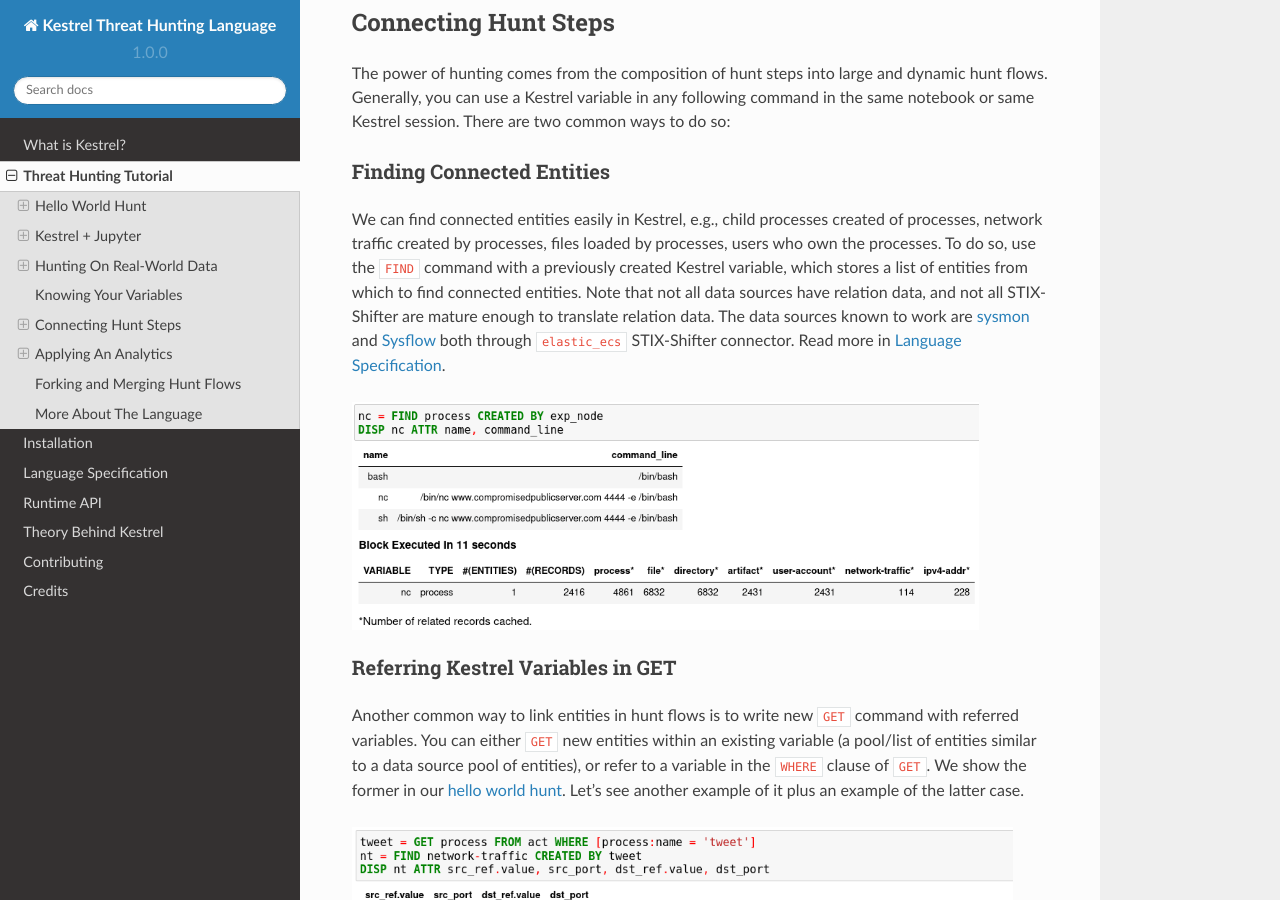
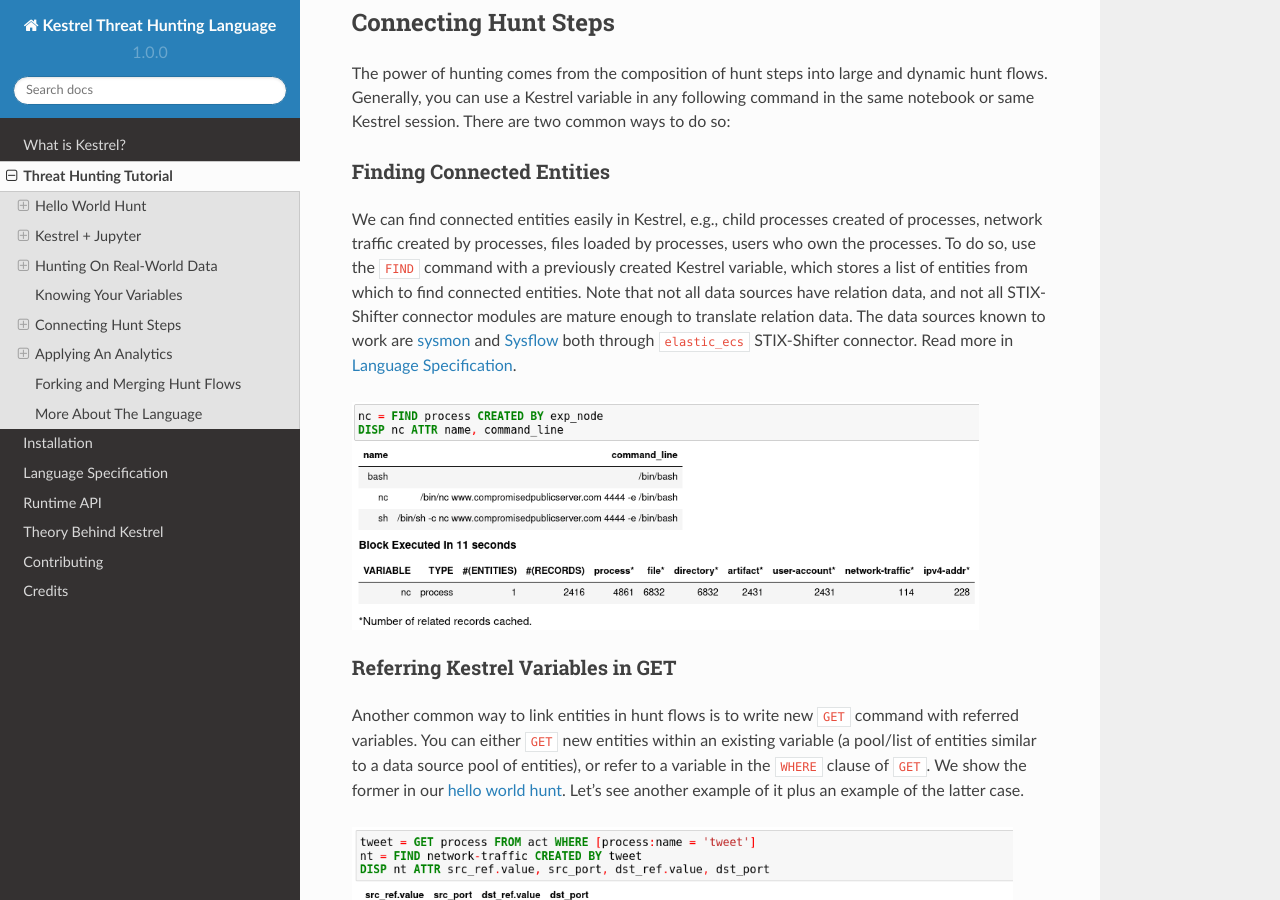
Before and after one commit to opencybersecurityalliance/kestrel-lang, a Sphinx documentation site: the page built from docs/tutorial.rst, in a window 1280 px wide and 900 px high, scrolled down 7347 px. Built offline with Sphinx 7.4.7 and the Read the Docs theme 2.0.0, drawn with Linux system fonts in a browser that asks for light colours.

Commit message:
doc minor fixes

```diff
--- a/docs/language.rst
+++ b/docs/language.rst
@@ -688,7 +688,7 @@
 
     newvar = SORT varx BY stixpath [ASC|DESC]
 
-- The ``stixpath`` can be a full STIX path like ``process.attribute`` or just
+- The ``stixpath`` can be a full STIX path like ``process:attribute`` or just
   an attribute name like ``pid`` if ``varx`` is ``process``.
 
 - By default, data will be sorted by descending order. The user can specify the
--- a/docs/tutorial.rst
+++ b/docs/tutorial.rst
@@ -337,9 +337,9 @@
 users who own the processes. To do so, use the ``FIND`` command with a
 previously created Kestrel variable, which stores a list of entities from which
 to find connected entities. Note that not all data sources have relation data,
-and not all STIX-Shifter are mature enough to translate relation data. The data
-sources known to work are `sysmon`_ and `Sysflow`_ both through ``elastic_ecs``
-STIX-Shifter connector. Read more in :doc:`language`.
+and not all STIX-Shifter connector modules are mature enough to translate
+relation data. The data sources known to work are `sysmon`_ and `Sysflow`_ both
+through ``elastic_ecs`` STIX-Shifter connector. Read more in :doc:`language`.
 
 .. image:: images/tutorial/find_command.png
    :width: 90%
```
